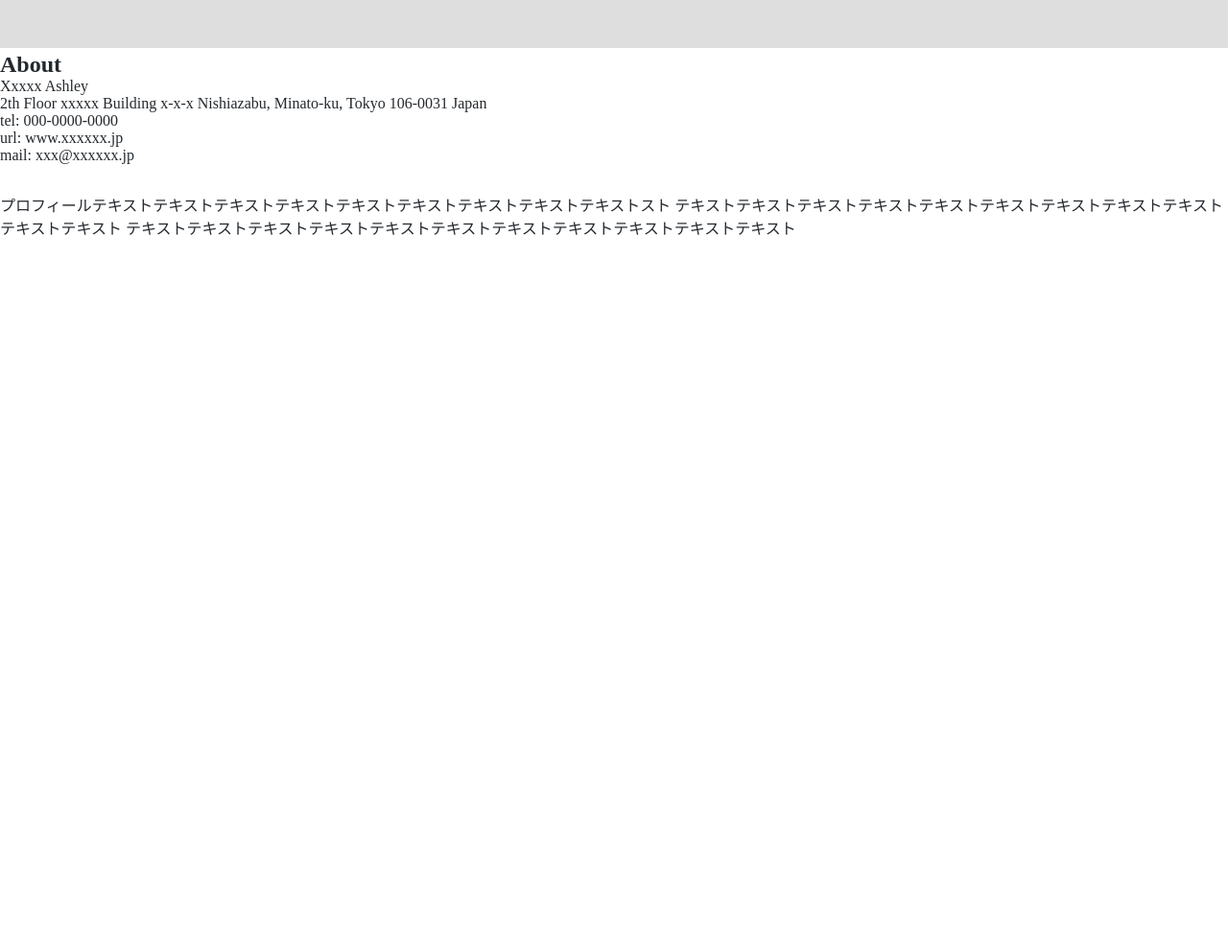
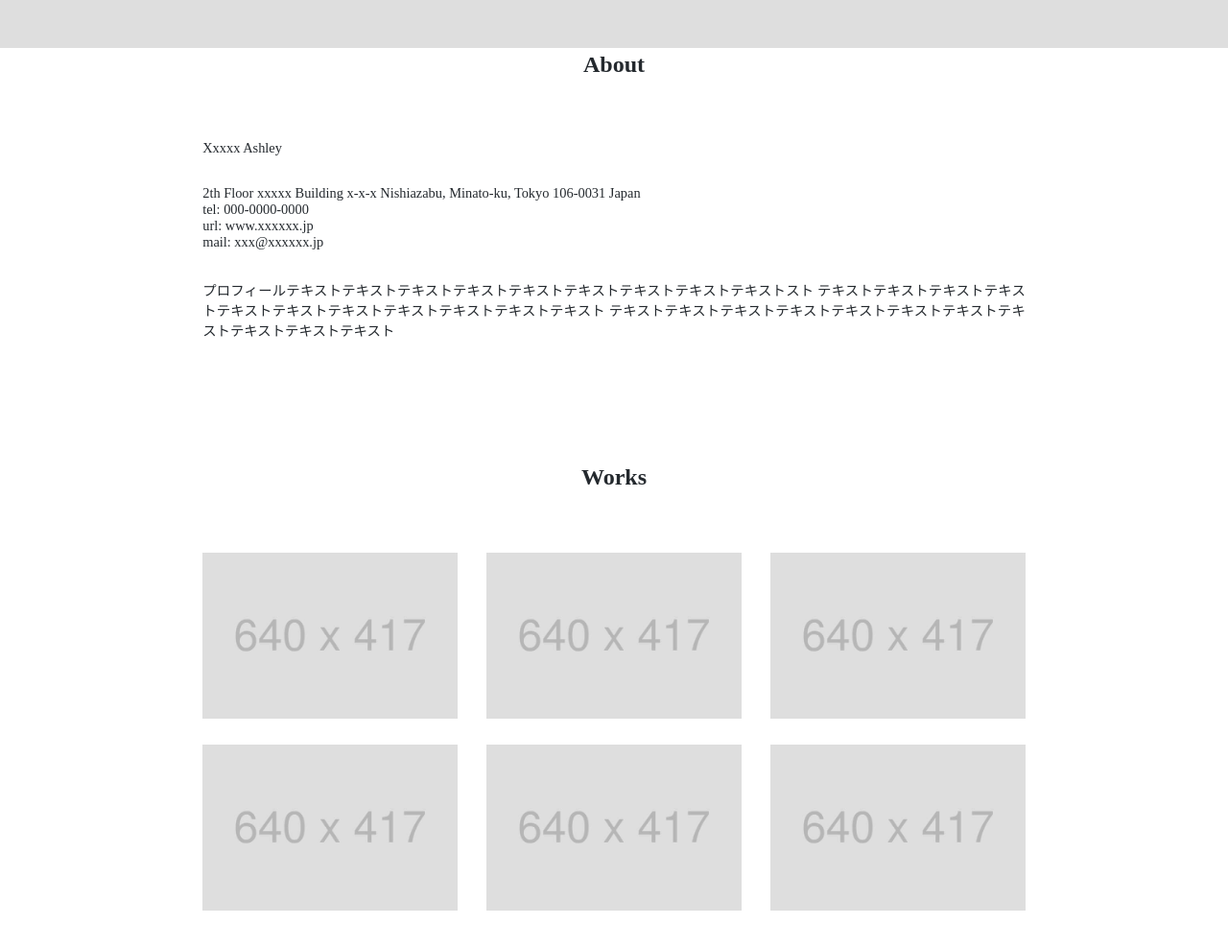
Before and after one commit to ooishiho/practice.html.css, a plain HTML site: page practice.2.html in a window 1280 px wide. Shown: the part 500-1488 px from the top of the page at 96% size. Before the commit the page ends 800 px from the top, so only its background shows below. Drawn offline with Linux system fonts and the light colour scheme; some packages are replaced by stand-ins of ours.

Commit message:
[add]#works

```diff
--- a/css/practice.2.css
+++ b/css/practice.2.css
@@ -26,11 +26,24 @@ li {
   list-style: none;
 }
 
+.wrapper {
+  max-width: 960px;
+  margin: 0 auto 130px auto;
+  font-size: 0.9rem;
+  padding: 0 4%;
+}
+
 .site-title {
   line-height: 1px;
 }
 .site-title a {
   display: block;
+}
+
+.sec-title{
+  font-size: 1.5rem;
+  text-align: center;
+  margin-bottom: 65px;
 }
 
 /*ヘッダー*/
@@ -83,10 +96,23 @@ li {
   margin-bottom: 30px;
 }
 
-#about li:first-chird{
+#about li:first-child{
   margin-bottom: 30px;
 }
 
 #about p{
-  text-aling:justify;
+  text-align:justify;
 }
+
+/*works*/
+#works ul{
+  display: flex;
+  justify-content: space-between;
+  flex-wrap: wrap;
+  margin-bottom: 50px;
+}
+
+#works li{
+  width: 31%;
+  margin-bottom: 23px;
+}
--- a/practice.2.html
+++ b/practice.2.html
@@ -48,6 +48,18 @@
         テキストテキストテキストテキストテキストテキストテキストテキストテキストテキストテキスト
         </p>
       </section>
+
+      <section id="works" class="wrapper">
+        <h2 class="sec-title">Works</h2>
+        <ul>
+          <li><img src="img/works1.jpg" alt="テキストテキストテキスト"></li>
+          <li><img src="img/works2.jpg" alt="テキストテキストテキスト"></li>
+          <li><img src="img/works3.jpg" alt="テキストテキストテキスト"></li>
+          <li><img src="img/works4.jpg" alt="テキストテキストテキスト"></li>
+          <li><img src="img/works5.jpg" alt="テキストテキストテキスト"></li>
+          <li><img src="img/works6.jpg" alt="テキストテキストテキスト"></li>
+        </ul>
+      </section>
     </main>
   </body>
 </html>
```
